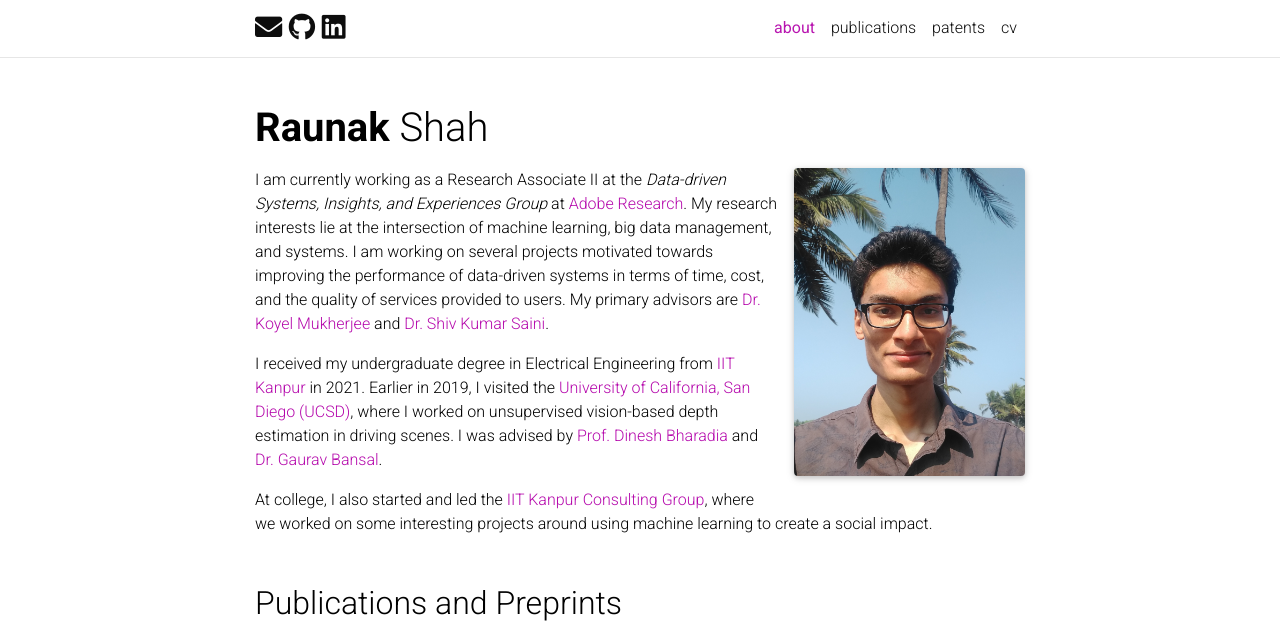
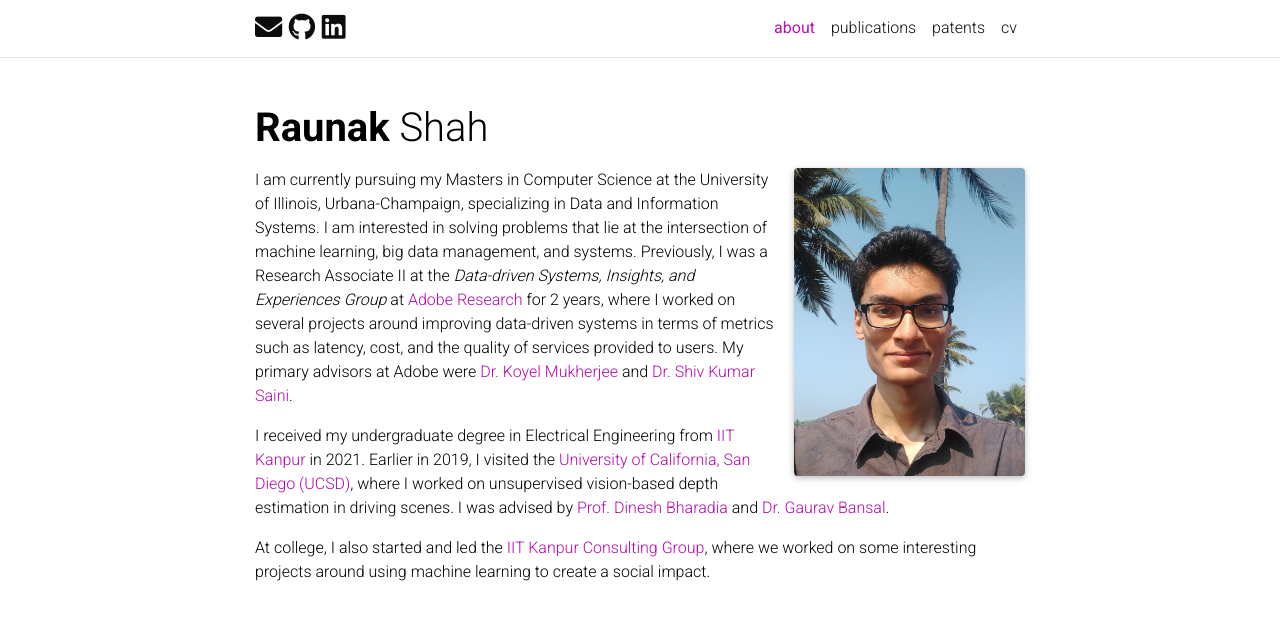
Before and after one commit to raunaks13/raunaks13.github.io, a Jekyll site: the page built from _pages/about.md, in a window 1280 px wide and 1123 px high. Shown: the top 636 px of the window. Built offline with Jekyll 4.4.1, drawn with Linux system fonts in a browser that asks for light colours; full-size pictures stand in for the smaller copies a plugin makes; comment, search, counter and statistics services are not loaded; a style sheet for code colours, icons or effects is not loaded; grey boxes are pictures that could not be loaded.

Commit message:
updated bio

```diff
--- a/_pages/about.md
+++ b/_pages/about.md
@@ -18,7 +18,7 @@ selected_papers: true # includes a list of papers marked as "selected={true}"
 social: false  # includes social icons at the bottom of the page
 ---
 
-I am currently working as a Research Associate II at the *Data-driven Systems, Insights, and Experiences Group* at [Adobe Research](https://research.adobe.com/research/). My research interests lie at the intersection of machine learning, big data management, and systems. I am working on several projects motivated towards improving the performance of data-driven systems in terms of time, cost, and the quality of services provided to users. My primary advisors are [Dr. Koyel Mukherjee](https://in.linkedin.com/in/koyel-mukherjee-7b47024) and [Dr. Shiv Kumar Saini](https://in.linkedin.com/in/shiv-saini-696ab86).
+I am currently pursuing my Masters in Computer Science at the University of Illinois, Urbana-Champaign, specializing in Data and Information Systems. I am interested in solving problems that lie at the intersection of machine learning, big data management, and systems. Previously, I was a Research Associate II at the *Data-driven Systems, Insights, and Experiences Group* at [Adobe Research](https://research.adobe.com/research/) for 2 years, where I worked on several projects around improving data-driven systems in terms of metrics such as latency, cost, and the quality of services provided to users. My primary advisors at Adobe were [Dr. Koyel Mukherjee](https://in.linkedin.com/in/koyel-mukherjee-7b47024) and [Dr. Shiv Kumar Saini](https://in.linkedin.com/in/shiv-saini-696ab86).
 
 I received my undergraduate degree in Electrical Engineering from [IIT Kanpur](iitk.ac.in) in 2021. Earlier in 2019, I visited the [University of California, San Diego (UCSD)](https://jacobsschool.ucsd.edu/), where I worked on unsupervised vision-based depth estimation in driving scenes. I was advised by [Prof. Dinesh Bharadia](https://dineshb-ucsd.github.io/) and [Dr. Gaurav Bansal](https://www.linkedin.com/in/gaurav-bansal-0558596).
 
```
